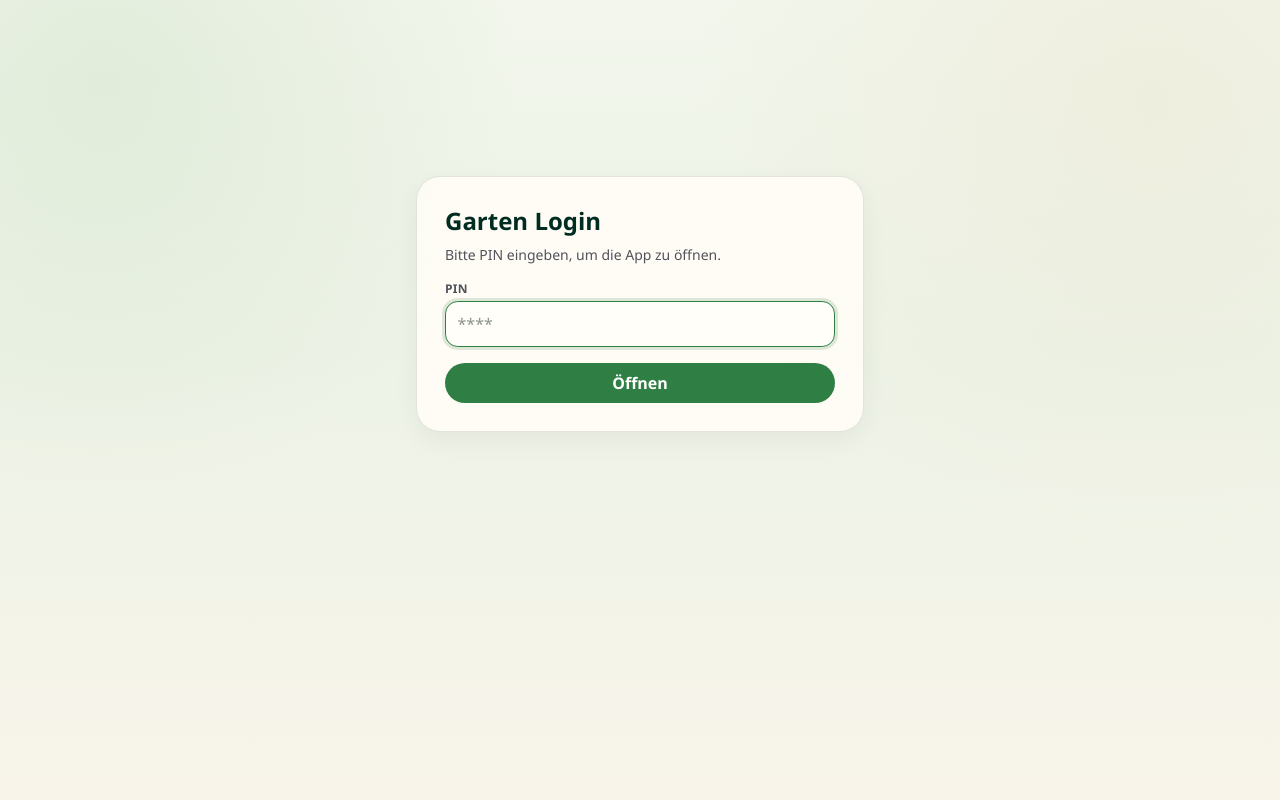
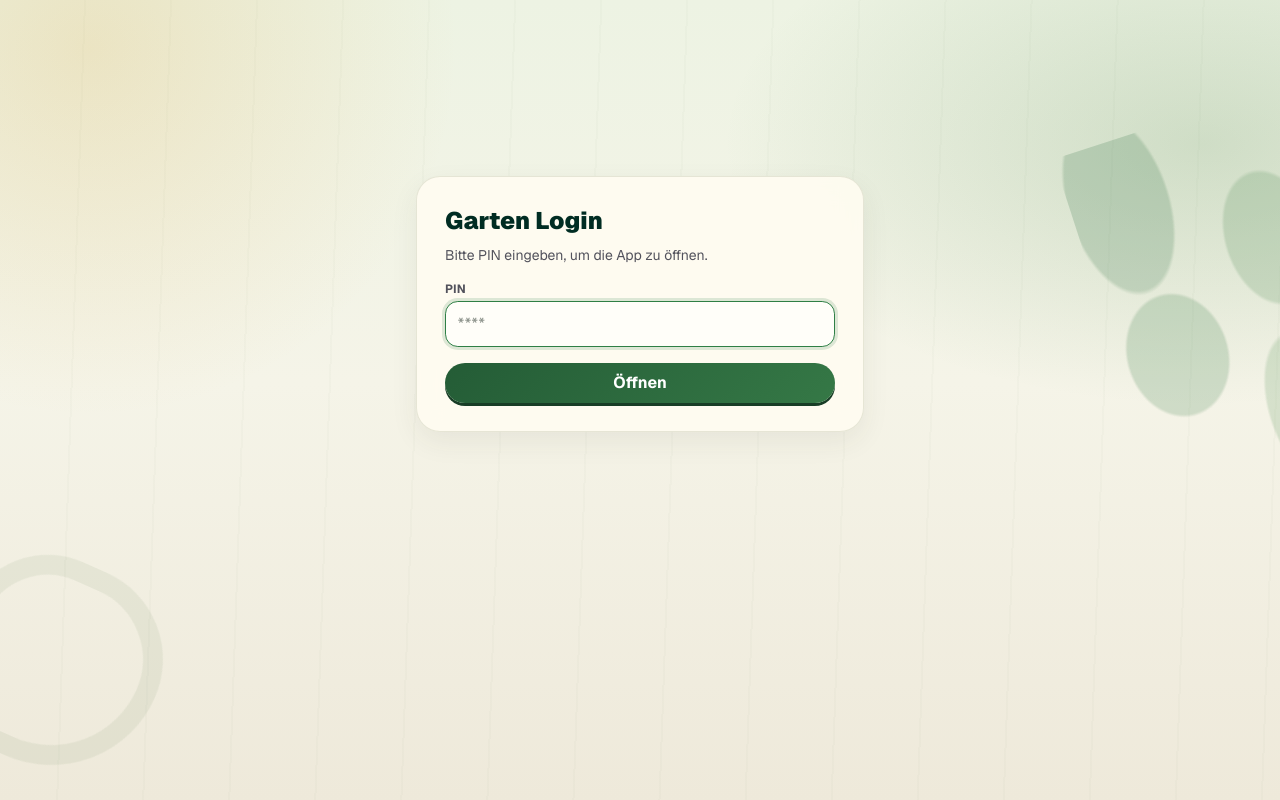
Before and after one commit to ctayiz/garten, a Next.js app: page / in a window 1280 px wide. Built offline with nearby package versions, Linux system fonts and the light colour scheme.

Commit message:
Add natural garden journal theme

```diff
--- a/src/app/globals.css
+++ b/src/app/globals.css
@@ -1,36 +1,131 @@
 @import "tailwindcss";
 
-:root { color-scheme: light; }
+:root {
+  color-scheme: light;
+  --leaf-950: #173d27;
+  --leaf-800: #245c36;
+  --leaf-600: #3f8150;
+  --sage-200: #d9e4c9;
+  --cream: #fbf7e9;
+  --soil: #8a5b3c;
+  --sun: #e3a93f;
+}
 * { box-sizing: border-box; }
 html, body { margin: 0; padding: 0; }
 html, body { overflow-x: hidden; }
-body { font-family: "Space Grotesk", "Avenir Next", "Segoe UI", sans-serif; color: #1c2a20; }
+body { font-family: var(--font-geist-sans), "Avenir Next", sans-serif; color: #1c2a20; background: #eef2e5; }
 
 .garden-bg {
+  position: relative;
+  isolation: isolate;
   background:
-    radial-gradient(circle at 8% 10%, rgba(153, 196, 142, 0.18), transparent 30%),
-    radial-gradient(circle at 90% 12%, rgba(224, 202, 157, 0.16), transparent 34%),
-    linear-gradient(180deg, #f2f6ec 0%, #edf3e7 45%, #f8f4ea 100%);
+    radial-gradient(circle at 7% 6%, rgba(225, 174, 78, 0.22), transparent 23rem),
+    radial-gradient(ellipse at 94% 18%, rgba(75, 132, 74, 0.2), transparent 30rem),
+    repeating-linear-gradient(92deg, transparent 0 84px, rgba(70, 99, 59, 0.025) 84px 86px),
+    linear-gradient(180deg, #edf3e3 0%, #f5f4e8 48%, #eee9da 100%);
+}
+
+.garden-bg::before,
+.garden-bg::after {
+  position: fixed;
+  z-index: -1;
+  content: "";
+  pointer-events: none;
+}
+
+.garden-bg::before {
+  top: 7rem;
+  right: -4.5rem;
+  width: 15rem;
+  height: 26rem;
+  opacity: 0.2;
+  background:
+    radial-gradient(ellipse at 20% 15%, #2f7040 0 18%, transparent 19%),
+    radial-gradient(ellipse at 76% 34%, #4b8952 0 17%, transparent 18%),
+    radial-gradient(ellipse at 24% 54%, #3b7c48 0 19%, transparent 20%),
+    radial-gradient(ellipse at 70% 76%, #5a945c 0 17%, transparent 18%);
+  transform: rotate(-18deg);
+}
+
+.garden-bg::after {
+  bottom: 2rem;
+  left: -3rem;
+  width: 13rem;
+  height: 13rem;
+  border: 1.25rem solid rgba(75, 112, 61, 0.08);
+  border-radius: 48% 52% 62% 38%;
+  transform: rotate(24deg);
 }
 
 .mode-editorial .hero-card {
-  background: linear-gradient(145deg, #e8f1e2 0%, #dcead3 52%, #d2e3c6 100%);
+  background: linear-gradient(135deg, #f7f1d9 0%, #e1ebcf 46%, #c7d9b4 100%);
 }
 
 .mode-dashboard .hero-card {
-  background: linear-gradient(145deg, #d8ead0 0%, #cde3c1 52%, #c4dcba 100%);
+  background: linear-gradient(135deg, #e7ecd7 0%, #d0dfbf 52%, #b8d0aa 100%);
   border-color: rgba(24, 73, 41, 0.24);
 }
 
 .hero-card {
-  border: 1px solid rgba(43, 84, 54, 0.16);
-  box-shadow: 0 10px 28px rgba(38, 62, 44, 0.08);
+  position: relative;
+  overflow: hidden;
+  border: 1px solid rgba(53, 84, 45, 0.18);
+  box-shadow: 0 16px 40px rgba(64, 69, 42, 0.1);
+}
+
+.hero-card::before {
+  position: absolute;
+  top: -5.5rem;
+  right: 8%;
+  width: 13rem;
+  height: 13rem;
+  border: 1px solid rgba(157, 108, 30, 0.18);
+  border-radius: 50%;
+  background: rgba(245, 194, 85, 0.28);
+  content: "";
+}
+
+.hero-card::after {
+  position: absolute;
+  right: -3rem;
+  bottom: -5.5rem;
+  width: 24rem;
+  height: 11rem;
+  border-radius: 50% 50% 0 0;
+  background: rgba(48, 104, 55, 0.1);
+  content: "";
+  transform: rotate(-7deg);
+}
+
+.hero-card > * {
+  position: relative;
+  z-index: 1;
+}
+
+.garden-kicker {
+  color: var(--soil);
+  font-size: 0.7rem;
+  font-weight: 850;
+  letter-spacing: 0.16em;
+  text-transform: uppercase;
+}
+
+.garden-title {
+  font-family: Georgia, "Times New Roman", serif;
+  line-height: 0.94;
+}
+
+.garden-title span {
+  color: var(--leaf-600);
+  font-style: italic;
+  font-weight: 700;
 }
 
 .surface {
-  background: rgba(255, 253, 246, 0.9);
-  border: 1px solid rgba(52, 90, 60, 0.14);
-  box-shadow: 0 8px 24px rgba(35, 58, 41, 0.06);
+  background: rgba(255, 252, 241, 0.91);
+  border: 1px solid rgba(78, 92, 55, 0.14);
+  box-shadow: 0 10px 28px rgba(58, 57, 38, 0.07);
+  backdrop-filter: blur(12px);
 }
 
 .mode-dashboard .surface {
@@ -50,19 +145,22 @@ body { font-family: "Space Grotesk", "Avenir Next", "Segoe UI", sans-serif; colo
 }
 
 .mode-btn-active {
-  background: #2f7f45;
+  background: var(--leaf-800);
   color: #fff;
 }
 
 .stat-card {
-  background: rgba(255, 255, 255, 0.62);
-  border: 1px solid rgba(57, 95, 67, 0.12);
+  background: rgba(255, 253, 244, 0.7);
+  border: 1px solid rgba(91, 92, 52, 0.14);
+  box-shadow: inset 0 -2px 0 rgba(138, 91, 60, 0.07);
 }
 
 .bed-card {
+  position: relative;
+  overflow: hidden;
   border-radius: 1rem;
-  border: 1px solid rgba(47, 84, 55, 0.16);
-  background: linear-gradient(160deg, #ffffff 0%, #f0f6ec 100%);
+  border: 1px solid rgba(64, 91, 56, 0.17);
+  background: linear-gradient(160deg, #fffdf5 0%, #eef4e6 100%);
   padding: 0.6rem;
   text-align: left;
   transition: border-color 0.18s ease, box-shadow 0.18s ease, transform 0.18s ease;
@@ -71,7 +169,17 @@ body { font-family: "Space Grotesk", "Avenir Next", "Segoe UI", sans-serif; colo
 .bed-card:hover {
   transform: translateY(-3px);
   border-color: rgba(44, 95, 58, 0.32);
-  box-shadow: 0 10px 16px rgba(45, 79, 54, 0.12);
+  box-shadow: 0 12px 20px rgba(62, 71, 43, 0.12);
+}
+
+.bed-card::before {
+  position: absolute;
+  top: 0;
+  right: 0;
+  left: 0;
+  height: 3px;
+  background: linear-gradient(90deg, var(--soil), var(--sun), var(--leaf-600));
+  content: "";
 }
 
 .bed-card-active {
@@ -84,10 +192,24 @@ body { font-family: "Space Grotesk", "Avenir Next", "Segoe UI", sans-serif; colo
 }
 
 .highbed-card {
+  position: relative;
+  overflow: hidden;
   border-radius: 1rem;
-  border: 1px solid rgba(47, 84, 55, 0.16);
-  background: linear-gradient(160deg, #ffffff 0%, #eef5e8 100%);
+  border: 1px solid rgba(83, 88, 51, 0.17);
+  background: linear-gradient(160deg, #fffaf0 0%, #eaf2df 100%);
   padding: 0.85rem;
+}
+
+.highbed-card::after {
+  position: absolute;
+  right: -2.2rem;
+  bottom: -2.8rem;
+  width: 7rem;
+  height: 7rem;
+  border: 0.8rem solid rgba(63, 129, 80, 0.08);
+  border-radius: 50%;
+  content: "";
+  pointer-events: none;
 }
 
 .highbed-active {
@@ -125,18 +247,36 @@ body { font-family: "Space Grotesk", "Avenir Next", "Segoe UI", sans-serif; colo
   border: 0;
   border-radius: 999px;
   padding: 0.52rem 0.9rem;
-  background: #2f7f45;
+  background: linear-gradient(135deg, var(--leaf-800), #357846);
   color: #fff;
   font-weight: 700;
   cursor: pointer;
+  box-shadow: 0 3px 0 #183d26;
+  transition: transform 0.16s ease, box-shadow 0.16s ease;
+}
+
+.btn-primary:hover {
+  transform: translateY(-1px);
+  box-shadow: 0 4px 0 #183d26;
+}
+
+.btn-primary:active {
+  transform: translateY(2px);
+  box-shadow: 0 1px 0 #183d26;
 }
 
 .btn-ghost {
   border: 0;
   border-radius: 999px;
   padding: 0.48rem 0.8rem;
-  background: #f0efe4;
-  color: #4f4e41;
+  background: #eee9d7;
+  color: #4f513d;
   font-weight: 700;
   cursor: pointer;
 }
+
+@media (max-width: 640px) {
+  .garden-bg::before { opacity: 0.11; }
+  .hero-card::before { right: -4rem; }
+  .garden-title { max-width: 14rem; }
+}
--- a/src/app/layout.tsx
+++ b/src/app/layout.tsx
@@ -13,8 +13,8 @@ const geistMono = Geist_Mono({
 });
 
 export const metadata: Metadata = {
-  title: "Create Next App",
-  description: "Generated by create next app",
+  title: "Mein Gartenjahr",
+  description: "Das persönliche Gartenjournal für Beete, Pflanzen, Fotos und Wachstumsverläufe.",
 };
 
 export default function RootLayout({
@@ -24,7 +24,7 @@ export default function RootLayout({
 }>) {
   return (
     <html
-      lang="en"
+      lang="de"
       className={`${geistSans.variable} ${geistMono.variable} h-full antialiased`}
     >
       <body className="min-h-full flex flex-col">{children}</body>
--- a/src/app/page.tsx
+++ b/src/app/page.tsx
@@ -559,12 +559,13 @@ export default function Home() {
         <section className="hero-card rounded-3xl p-6 sm:p-7">
           <div className="flex flex-wrap items-center justify-between gap-3">
             <div>
-              <h1 className="text-3xl font-black tracking-tight text-emerald-950 sm:text-5xl">Gemüsegarten</h1>
-              <p className="mt-2 text-sm text-emerald-900/75">Vollbreite Übersicht, Bearbeitung per Modal. Pro Pflanze: Link + aktuelles Bild + Endstadium.</p>
+              <p className="garden-kicker">Persönliches Gartenjournal · Saison 2026</p>
+              <h1 className="garden-title mt-2 text-4xl font-black tracking-tight text-emerald-950 sm:text-6xl">Mein <span>Gartenjahr</span></h1>
+              <p className="mt-3 max-w-xl text-sm leading-relaxed text-emerald-950/70 sm:text-base">Vom ersten Setzling bis zur Ernte: Beete planen, Pflanzen begleiten und jeden Wachstumsmoment festhalten.</p>
             </div>
             <div className="flex gap-2 rounded-full bg-white/55 p-1">
-              <button onClick={() => setViewMode("editorial")} className={`mode-btn ${viewMode === "editorial" ? "mode-btn-active" : ""}`}>Editorial Garden</button>
-              <button onClick={() => setViewMode("dashboard")} className={`mode-btn ${viewMode === "dashboard" ? "mode-btn-active" : ""}`}>Farm Dashboard Pro</button>
+              <button onClick={() => setViewMode("editorial")} className={`mode-btn ${viewMode === "editorial" ? "mode-btn-active" : ""}`}>Gartenjournal</button>
+              <button onClick={() => setViewMode("dashboard")} className={`mode-btn ${viewMode === "dashboard" ? "mode-btn-active" : ""}`}>Beetübersicht</button>
             </div>
           </div>
           <div className="mt-5 grid gap-3 sm:grid-cols-2 xl:grid-cols-4">
```
